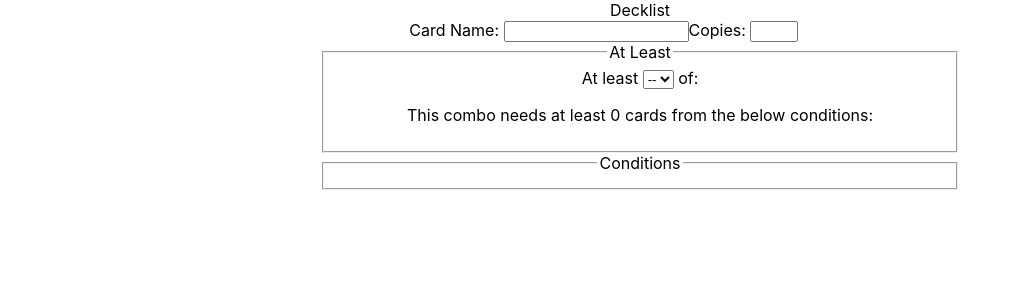
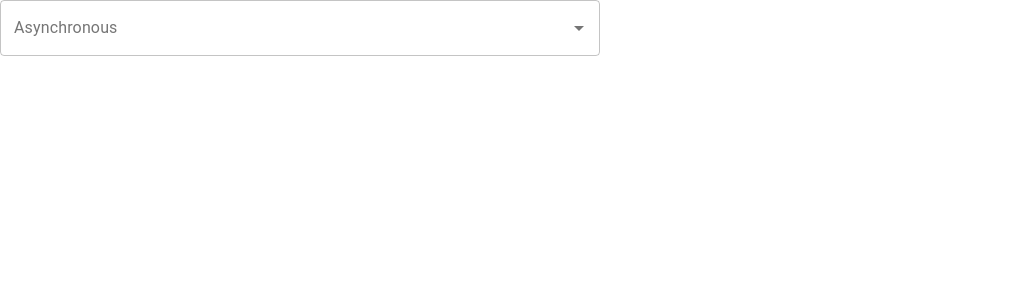
Before and after one commit to keisukeisobe/ygo-hand-frontend, a React (Create React App) app: page / in a window 1280 px wide. Shown: the top 300 px of the page, without its empty margins (0-1021 px from the left). Built offline with nearby package versions, Linux system fonts and the light colour scheme.

Commit message:
switched to material-ui, ygoprodeck API for autocomplete working

```diff
--- a/package.json
+++ b/package.json
@@ -3,11 +3,13 @@
   "version": "0.1.0",
   "private": true,
   "dependencies": {
+    "@material-ui/core": "^4.11.2",
+    "@material-ui/lab": "^4.0.0-alpha.57",
     "@testing-library/jest-dom": "^5.11.4",
     "@testing-library/react": "^11.1.0",
     "@testing-library/user-event": "^12.1.10",
+    "cross-fetch": "^3.0.6",
     "react": "^17.0.1",
-    "react-autocomplete": "^1.8.1",
     "react-dom": "^17.0.1",
     "react-scripts": "4.0.0",
     "web-vitals": "^0.2.4"
--- a/src/App.js
+++ b/src/App.js
@@ -1,12 +1,14 @@
 import './App.css';
 import Combo from './components/Combo/Combo';
 import Decklist from './components/Decklist/Decklist';
-
+import Auto from './components/Decklist/Auto';
+import Async from './components/Decklist/Async'
 function App() {
   return (
     <div className="App">
-      <Decklist />
-      <Combo />
+      <Async />
+      {/* <Decklist />
+      <Combo /> */}
     </div>
   );
 }
--- /dev/null
+++ b/src/components/Decklist/Async.js
@@ -0,0 +1,110 @@
+import fetch from 'cross-fetch';
+import React, {useState, useEffect} from 'react';
+import TextField from '@material-ui/core/TextField';
+import Autocomplete from '@material-ui/lab/Autocomplete';
+import CircularProgress from '@material-ui/core/CircularProgress';
+
+function sleep(delay = 0) {
+  return new Promise((resolve) => {
+    setTimeout(resolve, delay);
+  });
+}
+
+function Async() {
+  //open or closed state, default closed
+  const [open, setOpen] = useState(false);
+  //options from which to load dropdown
+  const [options, setOptions] = useState([]);
+  //value of user input
+  const [inputValue, setInputValue] = useState('');
+  //WORK ON THE LOADING TOKEN: WHEN IS IT LOADING?
+  let loading = open && options.length === 0;
+
+  useEffect(() => {
+    let active = true;
+    //if there is no user input, reset the options to blank, do nothing
+    if(inputValue.length < 3) {
+      setOptions([]);
+    }
+    //if loading, do nothing
+    if (!loading) {
+      return undefined;
+    }
+    //if user input is longer than 3 characters-- this is so we do not exceed maximum call stack due to result size
+    if (inputValue.length >= 3){
+      (async () => {
+        const response = await fetch(`https://db.ygoprodeck.com/api/v7/cardinfo.php?fname=${inputValue}`)
+          .then(response => {
+            if (response.ok) {
+              return response.json();
+            }
+            else {
+              return {data: [{name: "No such cards in database."}]};
+            }
+          })
+        await sleep(1e2); // For timeout purposes.
+        let cards = await response;
+        cards = cards.data;
+        if (active && cards !== undefined) {
+          setOptions(cards.map(card => card.name));
+        } else {
+          setOptions([]);
+        }
+      })();
+    }
+    //when done, deactivate: only rerender on changes to loading or inputValue
+    return () => {
+      active = false;
+    };
+  }, [loading, inputValue]);
+
+  //if box is not active/open, set options to blank array
+  useEffect(() => {
+    if (!open) {
+      setOptions([]);
+    }
+  }, [open]);
+
+  return (
+    <Autocomplete
+      id="search"
+      style={{ width: 600 }}
+      open={open}
+      onOpen={() => {
+        setOpen(true);
+      }}
+      onClose={() => {
+        setOpen(false);
+      }}
+      getOptionSelected={(option, value) => option === value}
+      getOptionLabel={(option) => option}
+      options={options}
+      loading={loading}
+      onChange={(event, newValue) => {
+        setOptions(newValue ? [newValue, ...options] : options);
+      }}
+      onInputChange={(event, newInputValue) => {
+        setInputValue(newInputValue);
+      }}
+
+      renderInput={(params) => (
+        <TextField
+          {...params}
+          label="Asynchronous"
+          variant="outlined"
+          InputProps={{
+            ...params.InputProps,
+            endAdornment: (
+              <React.Fragment>
+                {loading ? <CircularProgress color="inherit" size={20} /> : null}
+                {params.InputProps.endAdornment}
+              </React.Fragment>
+            ),
+          }}
+        />
+      )}
+    />
+  );
+}
+
+export default Async;
--- /dev/null
+++ b/src/components/Decklist/Auto.js
@@ -0,0 +1,45 @@
+import React, {useState, useEffect} from 'react';
+import TextField from '@material-ui/core/TextField';
+import Autocomplete from '@material-ui/lab/Autocomplete';
+
+function Auto() {
+  const [searchOptions, setSearchOptions] = useState([]);
+
+  useEffect( () => {
+    setSearchOptions(searchCard(''));
+  }, [])
+
+  const searchCard = (search) => {
+    console.log('searching!');
+    const url = 'c';
+    const searchParam = encodeURI(search);
+    fetch(`${url}?fname=${searchParam}`)
+      .then(response => {
+        if (response.ok) {
+          return response.json();
+        }
+        throw new Error(response.statusText);
+      })
+      .then(responseJson => {
+        console.log(responseJson.data);
+        if (responseJson.data.length > 1){
+          return responseJson.data;
+        } else {
+          return [{name: 'empty'}];
+        }
+      })
+      .catch(err => {
+      })
+  }
+
+  return (
+    <Autocomplete
+      id="cardname"
+      options={searchOptions.map(element => element.name)}
+      style={{width: 300}}
+      renderInput={(params) => <TextField {...params} label="cardname" variant="outlined" />}
+    />
+  )
+}
+
+export default Auto;
--- a/src/components/Decklist/Decklist.js
+++ b/src/components/Decklist/Decklist.js
@@ -1,5 +1,4 @@
 import React, {useState} from "react";
-import Search from './Search/Search';
 import './Decklist.css';
 
 function Decklist() {
@@ -11,10 +10,6 @@ function Decklist() {
   const [decklist, setDecklist] = useState([
     {...blankCardEntry}
   ]);
-
-  const [search, setSearch] = useState(['']);
-
-  const [searchResults, setSearchResults] = useState(['']);
 
   const addCardEntryRow = () => {
     setDecklist([...decklist, {...blankCardEntry}]);
--- a/src/components/Decklist/Search/Search.js
+++ b/src/components/Decklist/Search/Search.js
@@ -1,5 +1,5 @@
 import React from "react";
-import Autocomplete from "react-autocomplete";
+import Auto from '../Auto';
 
 class Search extends React.Component {
   state = {
@@ -19,8 +19,8 @@ class Search extends React.Component {
         throw new Error(response.statusText);
       })
       .then(responseJson => {
-        // const data = responseJson.data.map(element => element.name);
-        // console.log(data);
+        const data = responseJson.data.map(element => element.name);
+        console.log(data);
         if (responseJson.length > 1){
           return responseJson;
         } else {
@@ -33,34 +33,9 @@ class Search extends React.Component {
 
   render() {
     return (
-      <Autocomplete
-        items={this.state.searchResults}
-        value={this.state.value}
-        getItemValue={item => item.name}
-        onChange={(event, value) => {
-          this.setState({value})
-          let results = setTimeout(this.searchCard(event.target.value), 1000);
-          this.setState({searchResults: results})
-        }}
-        onSelect={(value, item) => {
-          this.setState({ value, searchResults: [ item ] })
-        }}
-        renderMenu={children => (
-          <div className="menu">
-            {children}
-          </div>
-        )}
-        renderItem={(item, isHighlighted) => (
-          <div
-            className={`item ${isHighlighted ? 'item-highlighted' : ''}`}
-            key={item}
-          >{item.name}</div>
-        )}
-        className="cardname"
-      />
+      <Auto />
     )
   }
 }
 
-
 export default Search;
```
Also changed, not shown: 1 other file (tests, documents, lock files or other folders).
